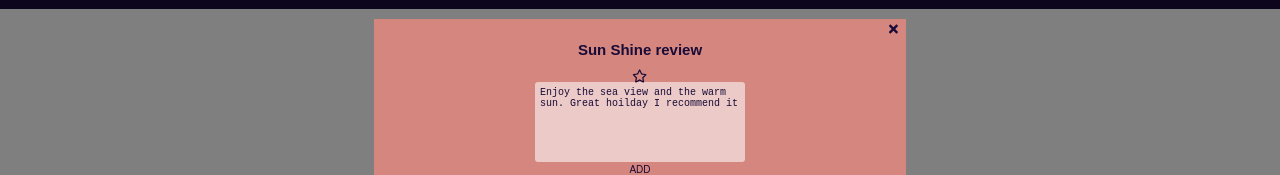
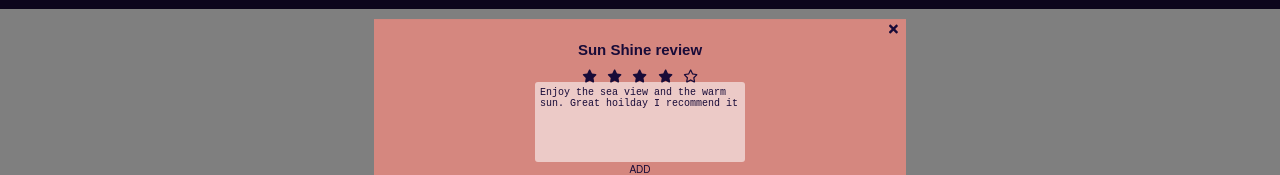
Before and after one commit to mariam-fouad/hotbird, a React (Create React App) app: page /ratings in a window 1280 px wide. Both pictures are taken after a click on the element 552 px from the left and 114 px from the top of the page. Shown: the part 298-473 px from the top of the page. Built offline with nearby package versions, Linux system fonts and the light colour scheme; a web font is replaced by a local one.

Commit message:
view the stars the stars of the rate

```diff
--- a/src/components/UI-components/icons/icons.js
+++ b/src/components/UI-components/icons/icons.js
@@ -101,6 +101,9 @@ const icons = (props)=>{
         case "star-regular":
             iconService = (<StyleIcon icon={faStarRegular}/>);
             break;
+        case "star":
+            iconService = (<StyleIcon icon={faStar}/>);
+            break;
         default:
             iconService= <p>Error</p>
     }
--- a/src/components/UI-components/ratingPopup/ratingPopup.js
+++ b/src/components/UI-components/ratingPopup/ratingPopup.js
@@ -56,7 +56,9 @@ class ratingPopup extends Component{
                 <Backdrop close={this.props.onCancel} />
                 <Popup>
                     <h2>{this.props.hotelName+" review"}</h2>
-                    <StarsRating />
+                    <StarsRating
+                    rate={this.props.rate}
+                    themeColors={this.props.themeColors}/>
                     <IconStyled onClick={this.props.onCancel}>
                         <Icon service="times"
                         color={this.props.themeColors.colorPrimary}
--- a/src/components/UI-components/starsRating/starsRating.js
+++ b/src/components/UI-components/starsRating/starsRating.js
@@ -3,9 +3,32 @@ import styled from 'styled-components';
 
 import Icon from '../icons/icons';
 const starsRating = (props)=>{
+    let stars = [];
+    for (let i=1;i<=5;i++){
+        if(i<=props.rate){
+            stars.push(
+                <Icon
+                key={i}
+                service="star"
+                color={props.themeColors.colorPrimary}
+                hoverColor={props.themeColors.colorPrimary}/>
+            )
+        }
+        else{
+            stars.push(
+                <Icon
+                key={i}
+                service="star-regular"
+                color={props.themeColors.colorPrimary}
+                hoverColor={props.themeColors.colorPrimary}/>
+            )
+        }
+
+    }
+
     return (
         <div>
-            <Icon service="star-regular"/>
+            {stars}
         </div>
     )
 }
```
